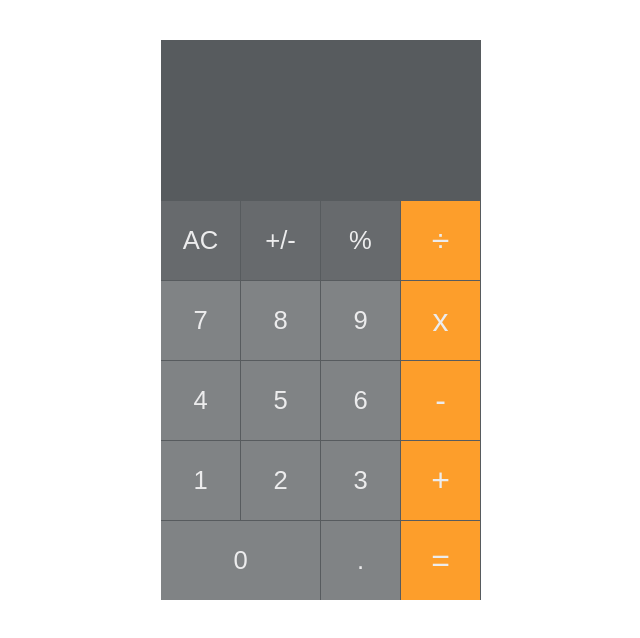
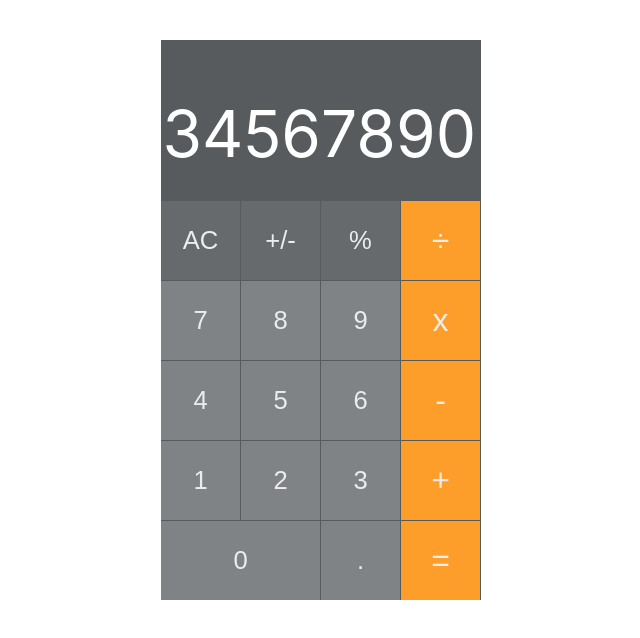
Before and after one commit to alzca1/calculator, a React (Create React App) app: page / in a window 1280 px wide. Shown: the top 638 px of the page, without its empty margins (319-959 px from the left). Built offline with nearby package versions, Linux system fonts and the light colour scheme.

Commit message:
connected display with redux state

```diff
--- a/src/containers/calculator/display/Display.js
+++ b/src/containers/calculator/display/Display.js
@@ -1,5 +1,6 @@
 import React, {Component} from 'react'
 import ScalingText from './scalingtext/ScalingText'
+import {connect} from 'react-redux';
 import "./Display.css"
 
 
@@ -7,10 +8,16 @@ class Display extends Component {
     render(){
         return(
             <div className="Display">
-                <ScalingText />
+                <ScalingText value={this.props.reduxValue}/>
             </div>
         )
     }
 }
 
-export default Display;
+const mapStateToProps = state => {
+    return {
+        reduxValue: state.value
+    }
+}
+
+export default connect(mapStateToProps)(Display);
--- a/src/containers/calculator/display/scalingtext/ScalingText.css
+++ b/src/containers/calculator/display/scalingtext/ScalingText.css
@@ -0,0 +1,12 @@
+.ScalingText {
+  position: relative;
+  font-size: 4em;
+  color: white;
+}
+
+.Text {
+  position: absolute;
+  right: 0;
+
+  padding: 55px 5px 25px 0;
+}
--- a/src/containers/calculator/display/scalingtext/ScalingText.js
+++ b/src/containers/calculator/display/scalingtext/ScalingText.js
@@ -1,15 +1,14 @@
-import React, {Component} from 'react'
-import "./ScalingText.css"
-
+import React, { Component } from "react";
+import "./ScalingText.css";
 
 class ScalingText extends Component {
-    render(){
-        return(
-            <div>
-
-            </div>
-        )
-    }
+  render() {
+    return (
+      <div className="ScalingText">
+        <div className="Text">{this.props.value}</div>
+      </div>
+    );
+  }
 }
 
 export default ScalingText;
--- a/src/index.js
+++ b/src/index.js
@@ -2,16 +2,20 @@ import React from "react";
 import ReactDOM from "react-dom";
 import { createStore } from "redux";
 import { Provider } from "react-redux";
-
+import reducer from "./store/reducer";
 
 import "./index.css";
 import App from "./App";
 import * as serviceWorker from "./serviceWorker";
 
+const store = createStore(reducer);
+
 ReactDOM.render(
   <React.StrictMode>
     <div className="wrapper">
-      <App />
+      <Provider store={store}>
+        <App />
+      </Provider>
     </div>
   </React.StrictMode>,
   document.getElementById("root")
--- /dev/null
+++ b/src/store/reducer.js
@@ -0,0 +1,9 @@
+const initialState = {
+  value: 1234567890,
+};
+
+const reducer = (state = initialState, action) => {
+  return state;
+};
+
+export default reducer;
```
